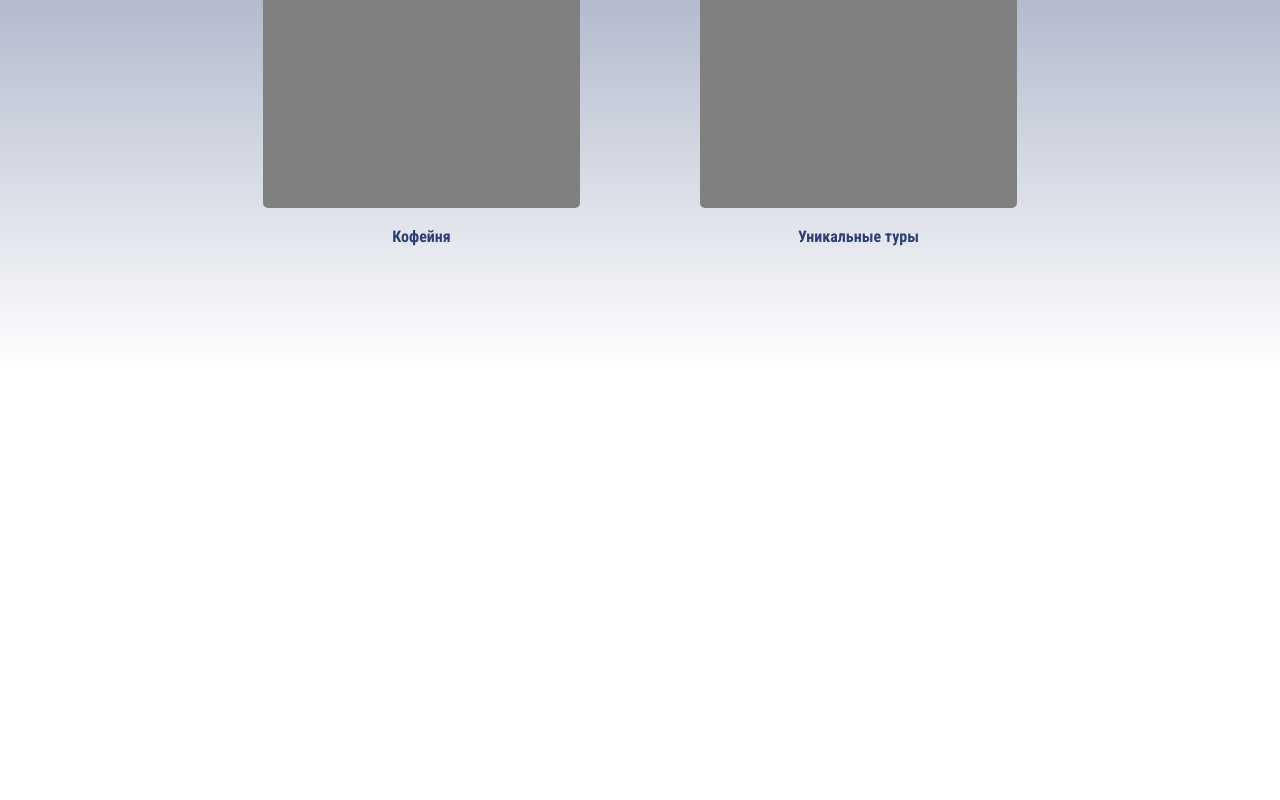
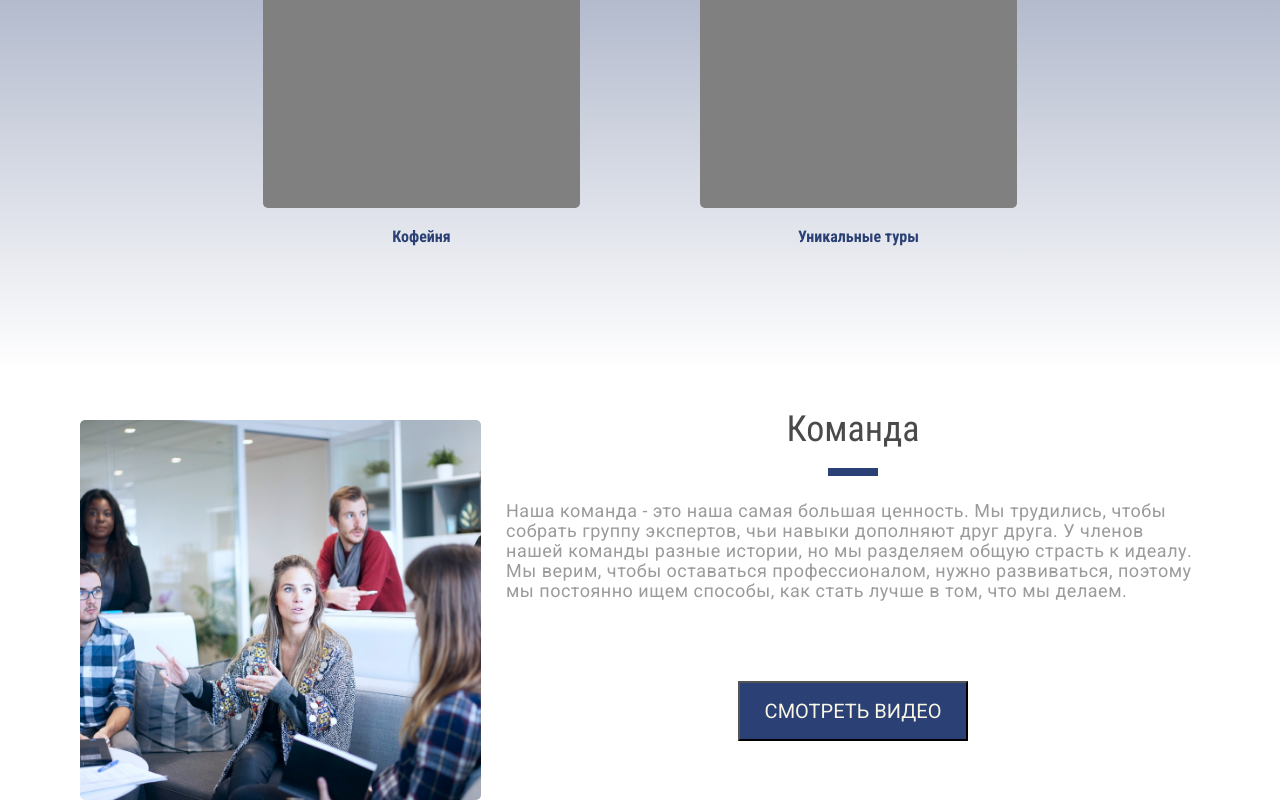
Before and after one commit to rwcalinin/mobile-first-gi-gi, a website built with webpack: page src/index.html in a window 1280 px wide. Shown: the part 3695-4495 px from the top of the page. Before the commit the page ends 4065 px from the top, so only its background shows below. Built offline with nearby package versions, Linux system fonts and the light colour scheme; files whose address does not match are found by name.

Commit message:
team layout

```diff
--- a/src/index.html
+++ b/src/index.html
@@ -258,6 +258,30 @@
     </div>
   </section>
 
+  <section class="team">
+    <div class="container">
+      <div class="team__inner">
+
+        <img class="team__img" src="./images/team.jpg" alt="team image">
+        <div class="team__block">
+          <h5 class="team__title title">Команда</h5>
+          <p class="team__descr">
+            Наша команда - это наша самая большая ценность.
+            Мы трудились, чтобы собрать группу экспертов,
+            чьи навыки дополняют друг друга.
+            У членов нашей команды разные истории, но мы разделяем общую
+            страсть к идеалу. Мы верим, чтобы оставаться
+            профессионалом, нужно развиваться,
+            поэтому мы постоянно ищем способы, как стать лучше
+            в том, что мы делаем.
+          </p>
+          <button class="team__watch-video">Смотреть видео</button>
+        </div>
+
+      </div>
+    </div>
+  </section>
+
   <script src="https://ajax.googleapis.com/ajax/libs/jquery/3.4.1/jquery.min.js"></script>
   <script src="libs/slick/slick.min.js"></script>
   <script src="js/script.js"></script>
--- a/src/sass/_adapt/_full-1440.scss
+++ b/src/sass/_adapt/_full-1440.scss
@@ -58,4 +58,16 @@
         }
     }
 
+    .team {
+        &__img {
+            margin-top: 40px;
+            width: 460px;
+            height: 100%;
+        }
+        &__descr {
+            max-width: 600px;
+            margin-bottom: 110px;
+        }
+    }
+
 }
--- a/src/sass/_adapt/_small-1024.scss
+++ b/src/sass/_adapt/_small-1024.scss
@@ -61,4 +61,16 @@
         }
     }
 
+    .team {
+        &__img {
+            width: 401px;
+            height: 380px;
+        }
+        &__descr {
+            margin-bottom: 80px;
+            font-size: 18px;
+            line-height: 20px;
+        }
+    }
+
 }
--- a/src/sass/_adapt/_tablet-640.scss
+++ b/src/sass/_adapt/_tablet-640.scss
@@ -114,4 +114,15 @@
         }
     }
 
+    .team {
+        &__img {
+            width: 518px;
+            height: 490px;
+        }
+        &__title {
+            font-size: 36px;
+            line-height: 38px;
+        }
+    }
+
 }
--- a/src/sass/_adapt/_tablet-768.scss
+++ b/src/sass/_adapt/_tablet-768.scss
@@ -84,4 +84,20 @@
         }
     }
 
+    .team {
+        &__inner {
+            display: flex;
+        }
+        &__img {
+            margin-top: 50px;
+            margin-right: 25px;
+            width: 240px;
+            height: 227px;
+        }
+        &__descr {
+            margin-bottom: 30px;
+            text-align: start;
+        }
+    }
+
 }
--- /dev/null
+++ b/src/sass/_blocks/_team.scss
@@ -0,0 +1,36 @@
+.team {
+    &__inner {
+
+    }
+    &__img {
+        display: block;
+        margin: 0 auto;
+        margin-top: 40px;
+        width: 280px;
+        height: 250px;
+        border-radius: 5px;
+    }
+    &__block {
+        text-align: center;
+    }
+    &__title {
+        font-size: 24px;
+        color: $text-color;
+        padding-top: 40px;
+        margin-bottom: 25px;
+    }
+    &__descr {
+        letter-spacing: 0.5px;
+        line-height: 20px;
+        margin-bottom: 84px;
+    }
+    &__watch-video {
+        text-transform: uppercase;
+        font-size: 20px;
+        width: 230px;
+        height: 60px;
+        color: $bg-color;
+        background-color: $accent;
+        margin-bottom: 40px;
+    }
+}
--- a/src/sass/style.scss
+++ b/src/sass/style.scss
@@ -20,6 +20,7 @@
 @import './_blocks/call';
 @import './_blocks/services';
 @import './_blocks/projects';
+@import './_blocks/team';
 //
 // ! <-----------------------
 
```
Also changed, not shown: dist/css/style.css, dist/images/team.jpg (added), dist/index.html, src/images/team.jpg (added).
